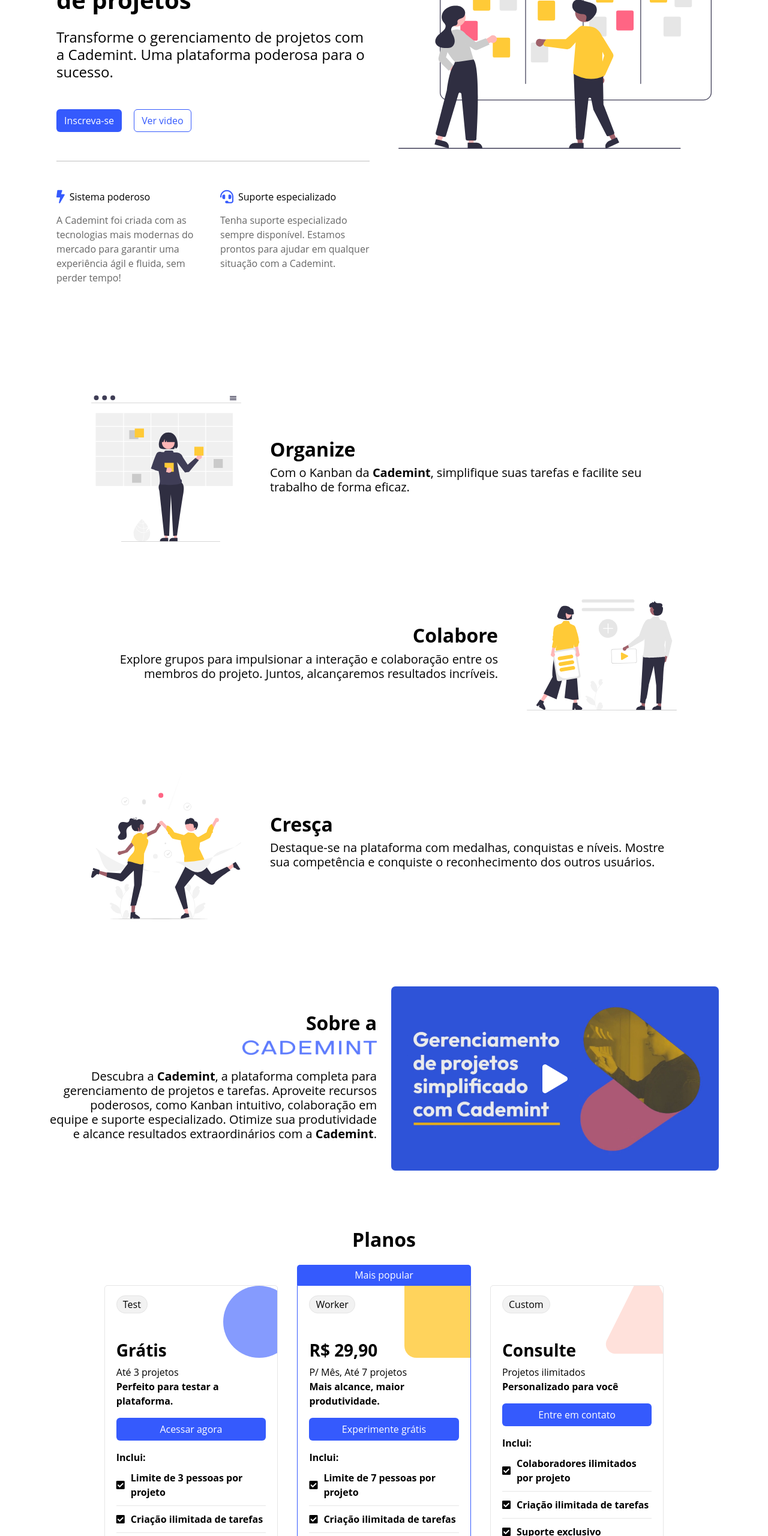
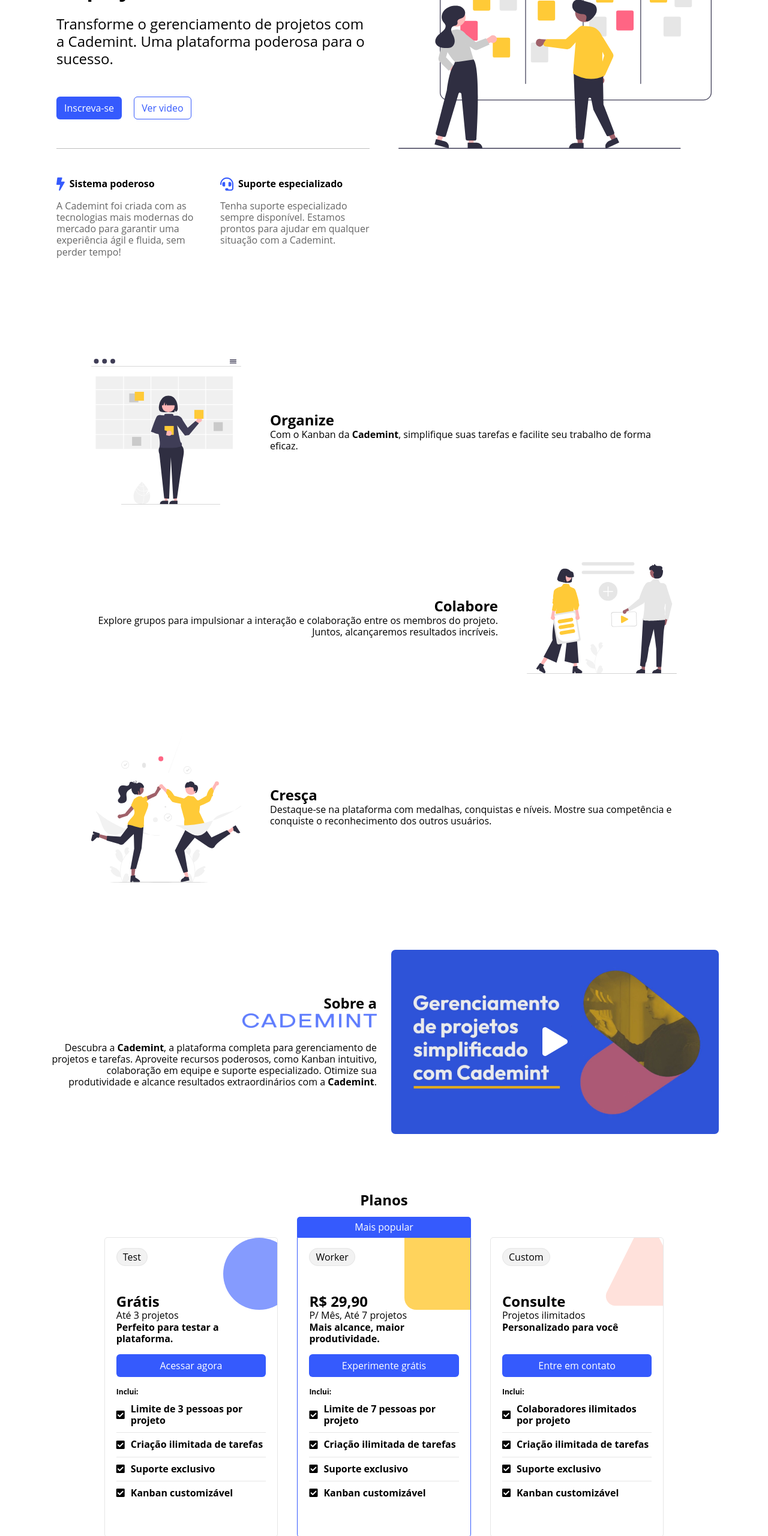
Before and after one commit to saymon-felipe/cademint-site, a plain HTML site: page index.html in a window 1280 px wide. Shown: the part 240-2800 px from the top of the page at 60% size. Drawn offline with nearby package versions, Linux system fonts and the light colour scheme.

Commit message:
Correções nos tamanhos das fontes

```diff
--- a/css/global.css
+++ b/css/global.css
@@ -32,6 +32,13 @@
     --primaria-mid: #FFCA37;
     --primaria-high: #FFD35C;
     --primaria-dark: #E4B531;
+
+    /* FONTSIZE */
+    --fontsize-xl: 46px;
+    --fontsize-lg: 34px;
+    --fontsize-md: 24px;
+    --fontsize-sm: 16px;
+    --fontsize-xs: 12px;
 }
 
 html, body {
@@ -44,6 +51,28 @@
 body {
     font-family: Ubuntu, 'Open Sans', sans-serif;
     color: var(--black);
+}
+
+h1, h2, h3, p, a {
+    color: var(--black);
+    font-weight: 500;
+    margin: 0;
+}
+
+h1 {
+    font-size: var(--fontsize-lg);
+}
+
+h2 {
+    font-size: var(--fontsize-md);
+}
+
+h3 {
+    font-size: var(--fontsize-sm);
+}
+
+p {
+    font-size: var(--fontsize-xs);
 }
 
 .cademint-header {
@@ -130,7 +159,7 @@
         color: var(--secundaria-mid)
     }
 
-.support-text p {
+.support-text h3 {
     color: var(--cinza-700);
 }
 
@@ -210,6 +239,7 @@
     cursor: pointer;
     color: var(--white);
     transition: all 0.4s;
+    z-index: 3;
 }
 
     .about-video i:hover {
--- a/index.html
+++ b/index.html
@@ -54,10 +54,10 @@
                 <div class="col-md-6 col-sm-12 p-4">
                     <div class="home-texts">
                         <h1 class="mb-4"><strong>Transforme seu <br> gerenciamento <br> de projetos</strong></h1>
-                        <h4>Transforme o gerenciamento de projetos com a Cademint. Uma plataforma poderosa para o sucesso.</h4>
+                        <h2>Transforme o gerenciamento de projetos com a Cademint. Uma plataforma poderosa para o sucesso.</h2>
                     </div>
                     <div class="home-buttons my-5">
-                        <a href="https://cademint.netlify.app/register" class="btn btn-blue ml-0" target="_blank">Inscreva-se</a>
+                        <a href="https://app-cademint.netlify.app/register" class="btn btn-blue ml-0" target="_blank">Inscreva-se</a>
                         <a href="#about-section" class="btn btn-outline-blue scroll-link">Ver video</a>
                     </div>
                     <hr>
@@ -65,20 +65,20 @@
                         <div class="col-md-6 col-sm-12 support-text">
                             <div class="support-text-header">
                                 <i class="fas fa-bolt"></i>
-                                <h6>Sistema poderoso</h6>
+                                <h6 style="color: var(--black);"><strong>Sistema poderoso</strong></h6>
                             </div>
-                            <p>
+                            <h3>
                                 A Cademint foi criada com as tecnologias mais modernas do mercado para garantir uma experiência ágil e fluida, sem perder tempo!
-                            </p>
+                            </h3>
                         </div>
                         <div class="col-md-6 col-sm-12 support-text">
                             <div class="support-text-header">
                                 <i class="fas fa-headset"></i>
-                                <h6>Suporte especializado</h6>
+                                <h3 style="color: var(--black);"><strong>Suporte especializado</strong></h3>
                             </div>
-                            <p>
+                            <h3>
                                 Tenha suporte especializado sempre disponível. Estamos prontos para ajudar em qualquer situação com a Cademint.
-                            </p>
+                            </h3>
                         </div>
                     </div>
                 </div>
@@ -95,13 +95,13 @@
               </div>
               <div class="feature-text">
                 <h2><strong>Organize</strong></h2>
-                <h5>Com o Kanban da <strong>Cademint</strong>, simplifique suas tarefas e facilite seu trabalho de forma eficaz.</h5>
+                <h3>Com o Kanban da <strong>Cademint</strong>, simplifique suas tarefas e facilite seu trabalho de forma eficaz.</h3>
               </div>
             </div>
             <div class="col-12 feature feature-right">
               <div class="feature-text">
                 <h2><strong>Colabore</strong></h2>
-                <h5>Explore grupos para impulsionar a interação e colaboração entre os membros do projeto. Juntos, alcançaremos resultados incríveis.</h5>
+                <h3>Explore grupos para impulsionar a interação e colaboração entre os membros do projeto. Juntos, alcançaremos resultados incríveis.</h3>
               </div>
               <div class="feature-image">
                 <img src="./assets/img/collaborate.svg">
@@ -113,7 +113,7 @@
               </div>
               <div class="feature-text">
                 <h2><strong>Cresça</strong></h2>
-                <h5>Destaque-se na plataforma com medalhas, conquistas e níveis. Mostre sua competência e conquiste o reconhecimento dos outros usuários.</h5>
+                <h3>Destaque-se na plataforma com medalhas, conquistas e níveis. Mostre sua competência e conquiste o reconhecimento dos outros usuários.</h3>
               </div>
             </div>
           </div>
@@ -126,7 +126,7 @@
                   <h2><strong>Sobre a</strong></h2>
                   <img src="./assets/img/logo-cademint-v2-reduced.png">
                 </div>
-                <h5 class="text-end">Descubra a <strong>Cademint</strong>, a plataforma completa para gerenciamento de projetos e tarefas. Aproveite recursos poderosos, como Kanban intuitivo, colaboração em equipe e suporte especializado. Otimize sua produtividade e alcance resultados extraordinários com a <strong>Cademint</strong>.</h5>
+                <h3 class="text-end">Descubra a <strong>Cademint</strong>, a plataforma completa para gerenciamento de projetos e tarefas. Aproveite recursos poderosos, como Kanban intuitivo, colaboração em equipe e suporte especializado. Otimize sua produtividade e alcance resultados extraordinários com a <strong>Cademint</strong>.</h3>
               </div>
             </div>
             <div class="col-sm-12 col-md-6">
@@ -144,9 +144,9 @@
             <div class="plan plan-free mt-5">
               <div class="plan-header">
                 <span class="plan-name-label">Test</span>
-                <h3 class="mt-5"><strong>Grátis</strong></h3>
-                <p class="m-0">Até 3 projetos</p>
-                <p><strong>Perfeito para testar a plataforma.</strong></p>
+                <h2 class="mt-5"><strong>Grátis</strong></h2>
+                <h3 class="m-0">Até 3 projetos</h3>
+                <h3 class="mb-3"><strong>Perfeito para testar a plataforma.</strong></h3>
                 <button type="button" class="btn btn-blue">Acessar agora</button>
               </div>
               <div class="plan-body mt-3">
@@ -154,19 +154,19 @@
                 <div class="plan-features">
                   <div class="plan-feature">
                     <i class="fas fa-check-square"></i>
-                    <p><strong>Limite de 3 pessoas por projeto</strong></p>
+                    <h3><strong>Limite de 3 pessoas por projeto</strong></h3>
                   </div>
                   <div class="plan-feature">
                     <i class="fas fa-check-square"></i>
-                    <p><strong>Criação ilimitada de tarefas</strong></p>
+                    <h3><strong>Criação ilimitada de tarefas</strong></h3>
                   </div>
                   <div class="plan-feature">
                     <i class="fas fa-check-square"></i>
-                    <p><strong>Suporte exclusivo</strong></p>
+                    <h3><strong>Suporte exclusivo</strong></h3>
                   </div>
                   <div class="plan-feature">
                     <i class="fas fa-check-square"></i>
-                    <p><strong>Kanban customizável</strong></p>
+                    <h3><strong>Kanban customizável</strong></h3>
                   </div>
                 </div>
               </div>
@@ -175,9 +175,9 @@
               <div class="plan plan-worker">
                 <div class="plan-header">
                   <span class="plan-name-label">Worker</span>
-                  <h3 class="mt-5"><strong>R$ 29,90</strong></h3>
-                  <p class="m-0">P/ Mês, Até 7 projetos</p>
-                  <p><strong>Mais alcance, maior produtividade.</strong></p>
+                  <h2 class="mt-5"><strong>R$ 29,90</strong></h2>
+                  <h3 class="m-0">P/ Mês, Até 7 projetos</h3>
+                  <h3 class="mb-3"><strong>Mais alcance, maior produtividade.</strong></h3>
                   <button type="button" class="btn btn-blue">Experimente grátis</button>
                 </div>
                 <div class="plan-body mt-3">
@@ -185,19 +185,19 @@
                   <div class="plan-features">
                     <div class="plan-feature">
                       <i class="fas fa-check-square"></i>
-                      <p><strong>Limite de 7 pessoas por projeto</strong></p>
+                      <h3><strong>Limite de 7 pessoas por projeto</strong></h3>
                     </div>
                     <div class="plan-feature">
                       <i class="fas fa-check-square"></i>
-                      <p><strong>Criação ilimitada de tarefas</strong></p>
+                      <h3><strong>Criação ilimitada de tarefas</strong></h3>
                     </div>
                     <div class="plan-feature">
                       <i class="fas fa-check-square"></i>
-                      <p><strong>Suporte exclusivo</strong></p>
+                      <h3><strong>Suporte exclusivo</strong></h3>
                     </div>
                     <div class="plan-feature">
                       <i class="fas fa-check-square"></i>
-                      <p><strong>Kanban customizável</strong></p>
+                      <h3><strong>Kanban customizável</strong></h3>
                     </div>
                   </div>
                 </div>
@@ -207,9 +207,9 @@
               <div class="plan-header">
                 <img src="./assets/img/plan-custom-icon.png">
                 <span class="plan-name-label">Custom</span>
-                <h3 class="mt-5"><strong>Consulte</strong></h3>
-                <p class="m-0">Projetos ilimitados</p>
-                <p><strong>Personalizado para você</strong></p>
+                <h2 class="mt-5"><strong>Consulte</strong></h2>
+                <h3 class="m-0">Projetos ilimitados</h3>
+                <h3 class="mb-3"><strong>Personalizado para você</strong> <br>&nbsp;</h3>
                 <button type="button" class="btn btn-blue">Entre em contato</button>
               </div>
               <div class="plan-body mt-3">
@@ -217,19 +217,19 @@
                 <div class="plan-features">
                   <div class="plan-feature">
                     <i class="fas fa-check-square"></i>
-                    <p><strong>Colaboradores ilimitados por projeto</strong></p>
+                    <h3><strong>Colaboradores ilimitados por projeto</strong></h3>
                   </div>
                   <div class="plan-feature">
                     <i class="fas fa-check-square"></i>
-                    <p><strong>Criação ilimitada de tarefas</strong></p>
+                    <h3><strong>Criação ilimitada de tarefas</strong></h3>
                   </div>
                   <div class="plan-feature">
                     <i class="fas fa-check-square"></i>
-                    <p><strong>Suporte exclusivo</strong></p>
+                    <h3><strong>Suporte exclusivo</strong></h3>
                   </div>
                   <div class="plan-feature">
                     <i class="fas fa-check-square"></i>
-                    <p><strong>Kanban customizável</strong></p>
+                    <h3><strong>Kanban customizável</strong></h3>
                   </div>
                 </div>
               </div>
@@ -241,57 +241,57 @@
           <div class="accordion-container">
             <div class="accordion">
               <div class="accordion-header">
-                <h4 class="accordion-title">O que é a <strong>Cademint</strong></h4>
+                <h2 class="accordion-title">O que é a <strong>Cademint</strong></h2>
                 <i class="fas fa-angle-down"></i>
               </div>
               <div class="accordion-body">
-                <p>
+                <h3>
                   A <strong>Cademint</strong> é muito mais do que uma simples plataforma de organização de tarefas. É um espaço colaborativo onde a produtividade encontra o conforto e a segurança. Desenvolvida com conceitos e tecnologias modernas, a <strong>Cademint</strong> foi pensada para tornar a gestão de projetos e tarefas uma experiência fácil, intuitiva e eficiente. Simplifique seu trabalho e promova uma colaboração produtiva com a <strong>Cademint</strong>.
-                </p>
+                </h3>
               </div>
             </div>
             <div class="accordion">
               <div class="accordion-header">
-                <h4 class="accordion-title">É necessário instalar a <strong>Cademint</strong> no meu computador?</h4>
+                <h2 class="accordion-title">É necessário instalar a <strong>Cademint</strong> no meu computador?</h2>
                 <i class="fas fa-angle-down"></i>
               </div>
               <div class="accordion-body">
-                <p>
+                <h3>
                   Não se preocupe! Com a <strong>Cademint</strong>, não é necessário fazer qualquer instalação no seu computador. Nossa plataforma foi projetada para ser totalmente online, proporcionando a você a flexibilidade de acessá-la em qualquer lugar. Basta acessar o nosso site, fazer login na sua conta e começar a desfrutar das funcionalidades para organizar e colaborar em seus projetos. Com a <strong>Cademint</strong>, você tem a conveniência de um sistema intuitivo e sem a necessidade de instalações complexas. Simples assim!
-                </p>
+                </h3>
               </div>
             </div>
             <div class="accordion">
               <div class="accordion-header">
-                <h4 class="accordion-title">Quais os benefícios do uso da <strong>Cademint?</strong></h4>
+                <h2 class="accordion-title">Quais os benefícios do uso da <strong>Cademint?</strong></h2>
                 <i class="fas fa-angle-down"></i>
               </div>
               <div class="accordion-body">
-                <p>
+                <h3>
                   Com a <strong>Cademint</strong>, você elevará sua produtividade a níveis surpreendentes, promoverá uma colaboração eficaz entre sua equipe e desfrutará de uma experiência de trabalho envolvente e recompensadora. Nossa plataforma simplifica suas tarefas, permite que você acompanhe o progresso dos projetos em tempo real e alcance resultados incríveis. Com a praticidade e eficiência da <strong>Cademint</strong>, você terá o suporte necessário para impulsionar seus projetos e alcançar o sucesso de forma ágil e eficaz. Descubra como a <strong>Cademint</strong> pode transformar a maneira como você gerencia seus projetos e alcança seus objetivos!
-                </p>
+                </h3>
               </div>
             </div>
             <div class="accordion">
               <div class="accordion-header">
-                <h4 class="accordion-title">Como posso começar a usar a <strong>Cademint?</strong></h4>
+                <h2 class="accordion-title">Como posso começar a usar a <strong>Cademint?</strong></h2>
                 <i class="fas fa-angle-down"></i>
               </div>
               <div class="accordion-body">
-                <p>
+                <h3>
                   É simples! Dê o pontapé inicial na sua experiência na <strong>Cademint</strong> abrindo sua conta agora mesmo. Convide sua equipe e comece a trabalhar juntos de forma simples e eficaz. Clique aqui para começar a aproveitar todos os benefícios que nossa plataforma tem a oferecer. Com a <strong>Cademint</strong>, você aumentará sua produtividade e colaboração de maneira descomplicada. Descubra como nossa plataforma torna a produtividade e a colaboração mais fáceis do que nunca!
-                </p>
+                </h3>
               </div>
             </div>
             <div class="accordion">
               <div class="accordion-header">
-                <h4 class="accordion-title">Como eu posso obter ajuda?</h4>
+                <h2 class="accordion-title">Como eu posso obter ajuda?</h2>
                 <i class="fas fa-angle-down"></i>
               </div>
               <div class="accordion-body">
-                <p>
+                <h3>
                   Na <strong>Cademint</strong>, valorizamos nossos clientes e oferecemos suporte dedicado. Estamos prontos para ajudar sempre que surgir alguma dúvida ou você precisar de assistência. Nossa equipe de suporte está à sua disposição para garantir sua satisfação em cada etapa. Então, por que esperar? Entre em contato conosco agora mesmo e deixe-nos ajudá-lo. Estamos aqui para você, prontos para oferecer o suporte que você precisa!
-                </p>
+                </h3>
               </div>
             </div>
           </div>
@@ -299,12 +299,12 @@
         <section class="cta container pb-5 mb-5">
           <div class="cta-container row">
             <div class="col-sm-12 col-md-4 d-flex align-items-center justify-content-end">
-              <a href="https://cademint.netlify.app/register" class="btn btn-blue ml-0" target="_blank">Inscreva-se</a>
+              <a href="https://app-cademint.netlify.app/register" class="btn btn-blue ml-0" target="_blank">Inscreva-se</a>
             </div>
             <div class="col-sm-12 col-md-6">
               <div class="cta-text-container m-4">
                 <h2><strong>Não fique parado!</strong></h2>
-                <h5>Experimente a Cademint agora mesmo e eleve a sua produtividade para um novo nível!</h5>
+                <h3>Experimente a Cademint agora mesmo e eleve a sua produtividade para um novo nível!</h3>
               </div>
             </div>
           </div>
```
